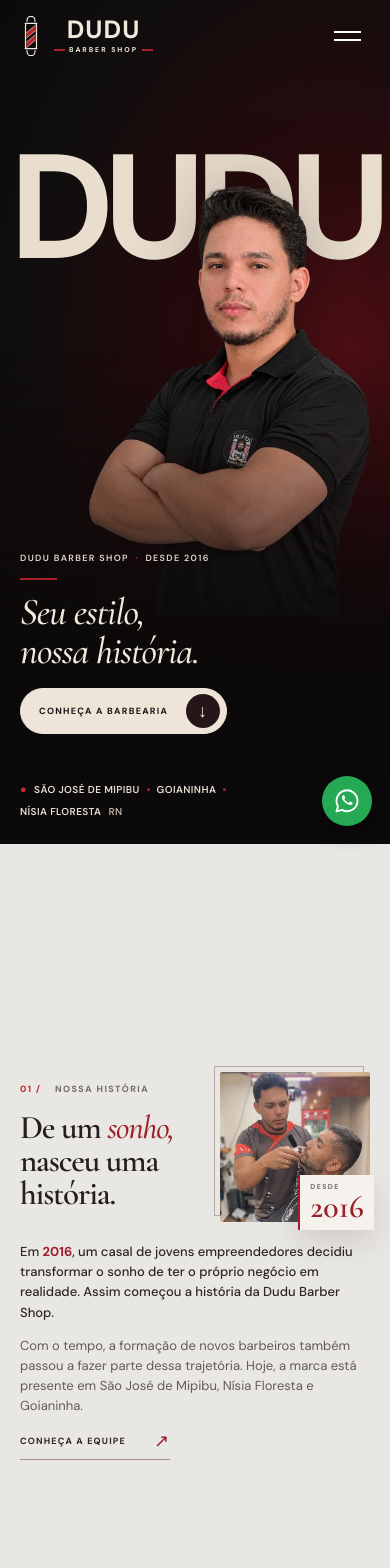
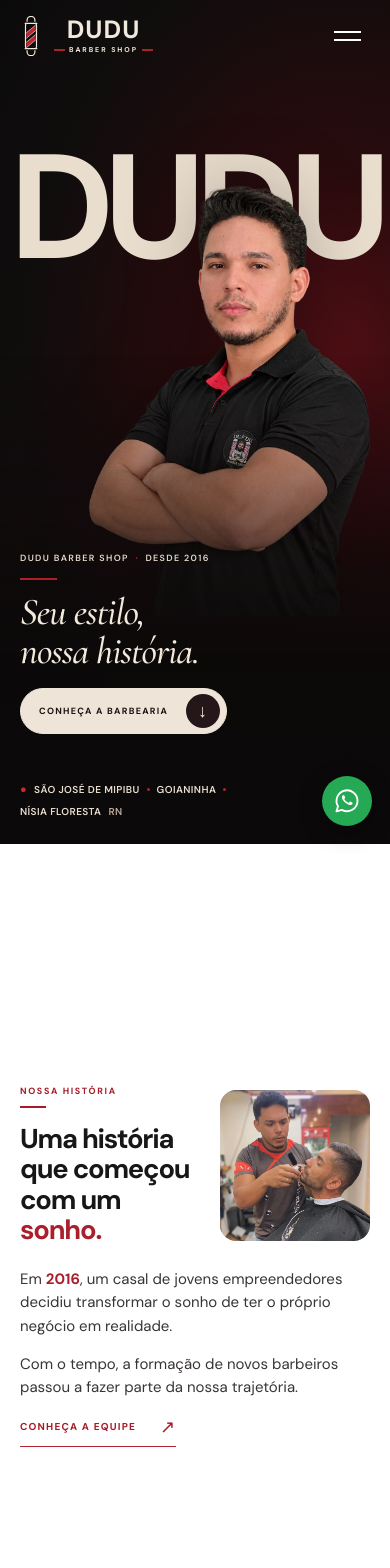
Before and after one commit to DiegoCarvalho-dev/Barbearia-Dudu, a React (Vite) app: page / in a window 390 px wide. Shown: the top 1568 px of the page. Built offline with nearby package versions, Linux system fonts and the light colour scheme.

Commit message:
style: atualiza direcao visual da historia

```diff
--- a/src/main.jsx
+++ b/src/main.jsx
@@ -83,12 +83,11 @@ function App() {
 
       <section className="story section-light" id="historia" tabIndex="-1" ref={storyRef} aria-labelledby="story-title">
         <div className="wrap story-grid">
-          <div className="story-heading"><p className="section-label"><span>01 /</span> NOSSA HISTÓRIA</p><h2 id="story-title">De um <em>sonho,</em><br />nasceu uma história.</h2></div>
+          <div className="story-heading"><p className="section-label">NOSSA HISTÓRIA</p><h2 id="story-title">Uma história que começou com um <em className="story-highlight">sonho.</em></h2></div>
           <figure className="story-visual">
             <img src="/images/dudu-historia.webp" alt="Dudu aparando a barba de um cliente na barbearia" width="1170" height="1180" loading="lazy" decoding="async" />
-            <figcaption className="story-year"><span>DESDE</span><strong>2016</strong></figcaption>
           </figure>
-          <div className="story-copy"><p className="story-intro">Em <strong>2016</strong>, um casal de jovens empreendedores decidiu transformar o sonho de ter o próprio negócio em realidade. Assim começou a história da Dudu Barber Shop.</p><p>Com o tempo, a formação de novos barbeiros também passou a fazer parte dessa trajetória. Hoje, a marca está presente em São José de Mipibu, Nísia Floresta e Goianinha.</p><a className="story-link" href="#equipe">Conheça a equipe <Arrow diagonal /></a></div>
+          <div className="story-copy"><p>Em <strong className="story-highlight">2016</strong>, um casal de jovens empreendedores decidiu transformar o sonho de ter o próprio negócio em realidade.</p><p>Com o tempo, a formação de novos barbeiros passou a fazer parte da <span className="story-trajectory">nossa trajetória.</span></p><a className="story-link" href="#equipe">Conheça a equipe <Arrow diagonal /></a></div>
         </div>
       </section>
 
--- a/src/story.css
+++ b/src/story.css
@@ -1,75 +1,161 @@
-@import url('https://fonts.googleapis.com/css2?family=Cormorant+Garamond:ital,wght@0,600;1,500&display=swap');
+.story {
+  background: #fff;
+  color: #171717;
+}
 
-.story{background:#e9e7e3;color:#241e1e}
-.story-grid{display:grid;grid-template-columns:minmax(0,.95fr) minmax(0,1fr);grid-template-rows:auto auto;column-gap:clamp(48px,7vw,112px);row-gap:0;align-items:center}
-.story-heading{grid-column:2;grid-row:1;align-self:end}
-.story .section-label{margin-bottom:clamp(20px,3svh,34px);color:#716b69}
-.story h2{font-family:'Cormorant Garamond',Georgia,serif;font-weight:600;font-size:clamp(50px,5vw,76px);line-height:.98;letter-spacing:-.035em}
-.story h2 em{font-weight:500;font-style:italic;color:#9c202a}
-.story-visual{grid-column:1;grid-row:1 / 3;position:relative;width:min(100%,560px);aspect-ratio:1;margin:0;align-self:center}
-.story-visual::before{content:'';position:absolute;inset:-12px 12px 12px -12px;border:1px solid #b7aaa5;pointer-events:none}
-.story-visual img{display:block;position:relative;width:100%;height:100%;object-fit:cover;object-position:center;border-radius:2px;filter:saturate(.88)}
-.story-year{position:absolute;right:-22px;bottom:22px;display:flex;flex-direction:column;gap:4px;background:#f5f2ed;border-left:3px solid #a51c28;padding:17px 22px;box-shadow:0 12px 30px #21151520}
-.story-year span{font:700 9px/1 'DM Sans',sans-serif;letter-spacing:.2em;color:#766a67}
-.story-year strong{font:600 clamp(39px,4vw,59px)/.9 'Cormorant Garamond',Georgia,serif;color:#9c202a}
-.story-copy{grid-column:2;grid-row:2;align-self:start;padding-top:clamp(24px,3.5svh,38px);max-width:580px;color:#625b58;font:400 clamp(14px,1.12vw,16px)/1.75 'DM Sans',sans-serif}
-.story-copy p{margin:0 0 18px}
-.story-copy .story-intro{color:#2d2726;font-weight:500}
-.story-copy strong{font-weight:700;color:#9c202a}
-.story-link{display:inline-flex;align-items:center;gap:28px;margin-top:8px;padding:0 0 12px;border-bottom:1px solid #a98f8a;color:#312726;font:700 10px/1 'DM Sans',sans-serif;letter-spacing:.13em;text-transform:uppercase;transition:color .25s,border-color .25s}
-.story-link .arrow{color:#9c202a;transition:transform .25s}
-.story-link:hover{color:#9c202a;border-color:#9c202a}
-.story-link:hover .arrow{transform:translate(3px,-3px)}
-@media (prefers-reduced-motion:no-preference){
-  .story.reveal-pending .story-heading,.story.reveal-pending .story-copy,.story.reveal-pending .story-visual{opacity:0}
-  .story.is-revealed .story-heading{animation:story-from-right .95s .1s ease-out backwards}
-  .story.is-revealed .story-copy{animation:story-from-right .95s .25s ease-out backwards}
-  .story.is-revealed .story-visual{animation:story-from-left 1s .1s ease-out backwards}
+.story-grid {
+  display: grid;
+  grid-template-columns: minmax(0, 1fr) minmax(0, 1fr);
+  grid-template-rows: auto auto;
+  column-gap: clamp(48px, 7vw, 112px);
+  row-gap: 0;
+  align-items: center;
 }
-@keyframes story-from-left{from{opacity:0;transform:translateX(-42px)}to{opacity:1;transform:translateX(0)}}
-@keyframes story-from-right{from{opacity:0;transform:translateX(42px)}to{opacity:1;transform:translateX(0)}}
-@media(max-width:900px){
-  .story-grid{column-gap:clamp(28px,5vw,48px)}
-  .story h2{font-size:clamp(42px,6vw,58px)}
-  .story-copy{font-size:14px;line-height:1.65}
-  .story-year{right:-14px;bottom:14px;padding:12px 16px}
+
+.story-heading { grid-column: 2; grid-row: 1; align-self: end; }
+.story .section-label {
+  margin-bottom: clamp(22px, 3.5svh, 38px);
+  color: #a51c28;
+  font-size: 11px;
+  letter-spacing: .18em;
 }
-@media(max-width:640px){
-  .story-grid{grid-template-columns:minmax(0,1fr) minmax(110px,43%);grid-template-rows:auto auto;gap:20px 14px}
-  .story-heading{grid-column:1;grid-row:1;align-self:center}
-  .story-visual{grid-column:2;grid-row:1;width:100%}
-  .story-copy{grid-column:1 / -1;grid-row:2;max-width:none;padding:0;font-size:13px;line-height:1.55}
-  .story .section-label{font-size:9px;margin-bottom:16px;letter-spacing:.16em}
-  .story h2{font-size:clamp(33px,8.4vw,45px);line-height:1}
-  .story-visual::before{inset:-6px 6px 6px -6px}
-  .story-year{right:-4px;bottom:-8px;padding:8px 10px;gap:3px;border-left-width:2px}
-  .story-year span{font-size:7px}
-  .story-year strong{font-size:32px}
-  .story-copy p{margin-bottom:13px}
-  .story-link{margin-top:3px;padding-bottom:9px;font-size:9px}
+.story .section-label::after {
+  content: '';
+  display: block;
+  width: 34px;
+  height: 2px;
+  margin-top: 12px;
+  background: #a51c28;
 }
-@media(max-height:600px) and (min-width:641px){
-  .story-visual{width:min(100%,calc(100svh - 90px))}
-  .story h2{font-size:clamp(36px,8svh,48px)}
-  .story .section-label{margin-bottom:12px}
-  .story-copy{padding-top:15px;font-size:13px;line-height:1.5}
-  .story-copy p{margin-bottom:10px}
+.story h2 {
+  max-width: 650px;
+  font-family: 'DM Sans', Arial, sans-serif;
+  font-weight: 700;
+  font-size: clamp(45px, 4.5vw, 68px);
+  line-height: 1.12;
+  letter-spacing: -.045em;
 }
-@media(max-height:620px) and (max-width:640px){
-  .story-grid{gap:13px 12px}
-  .story h2{font-size:clamp(29px,8vw,35px)}
-  .story .section-label{margin-bottom:10px}
-  .story-copy{font-size:12px;line-height:1.45}
-  .story-copy p{margin-bottom:9px}
+.story h2 em { font-style: normal; font-weight: inherit; }
+.story-highlight { color: #ab1e2b; }
+.story-highlight, .story-trajectory {
+  display: inline-block;
+  transition: color .25s ease, transform .25s ease, text-shadow .25s ease;
 }
-@media(max-width:640px) and (max-height:500px) and (orientation:landscape){
-  .story-grid{grid-template-columns:minmax(0,1fr) minmax(110px,38%);grid-template-rows:auto auto;gap:10px 18px}
-  .story-heading{grid-column:1;grid-row:1;align-self:end}
-  .story-visual{grid-column:2;grid-row:1 / 3;align-self:center}
-  .story-year{left:-6px;right:auto;bottom:-8px}
-  .story-copy{grid-column:1;grid-row:2;font-size:11px;line-height:1.35}
-  .story h2{font-size:clamp(29px,7svh,36px)}
-  .story .section-label{margin-bottom:8px}
-  .story-copy p{margin-bottom:7px}
+.story-visual {
+  grid-column: 1;
+  grid-row: 1 / 3;
+  width: min(100%, 590px);
+  aspect-ratio: 1;
+  margin: 0;
+  align-self: center;
 }
-@media(prefers-reduced-motion:reduce){.story-link,.story-link .arrow{transition:none}}
+.story-visual img {
+  display: block;
+  width: 100%;
+  height: 100%;
+  object-fit: cover;
+  object-position: center;
+  border-radius: 24px;
+}
+.story-copy {
+  grid-column: 2;
+  grid-row: 2;
+  align-self: start;
+  padding-top: clamp(22px, 3.4svh, 36px);
+  max-width: 600px;
+  color: #393536;
+  font: 400 clamp(16px, 1.3vw, 19px)/1.65 'DM Sans', Arial, sans-serif;
+}
+.story-copy p { margin: 0 0 20px; }
+.story-copy strong { font-weight: 700; }
+.story-link {
+  display: inline-flex;
+  align-items: center;
+  gap: 24px;
+  margin-top: 8px;
+  padding: 0 0 12px;
+  border-bottom: 1px solid #ad2631;
+  color: #a51c28;
+  font: 700 11px/1 'DM Sans', Arial, sans-serif;
+  letter-spacing: .12em;
+  text-transform: uppercase;
+  transition: color .25s ease, border-color .25s ease, gap .25s ease;
+}
+.story-link .arrow { transition: transform .25s ease; }
+@media (hover: hover) {
+  .story-highlight:hover, .story-trajectory:hover {
+    color: #d12635;
+    transform: translateY(-2px);
+    text-shadow: 0 4px 12px #a51c2824;
+  }
+  .story-link:hover { color: #d12635; border-color: #d12635; gap: 30px; }
+  .story-link:hover .arrow { transform: translate(3px, -3px); }
+}
+@media (prefers-reduced-motion: no-preference) {
+  .story.reveal-pending .story-heading,
+  .story.reveal-pending .story-copy,
+  .story.reveal-pending .story-visual { opacity: 0; }
+  .story.is-revealed .story-heading { animation: story-from-right .95s .1s ease-out backwards; }
+  .story.is-revealed .story-copy { animation: story-from-right .95s .25s ease-out backwards; }
+  .story.is-revealed .story-visual { animation: story-from-left 1s .1s ease-out backwards; }
+}
+@keyframes story-from-left {
+  from { opacity: 0; transform: translateX(-42px); }
+  to { opacity: 1; transform: translateX(0); }
+}
+@keyframes story-from-right {
+  from { opacity: 0; transform: translateX(42px); }
+  to { opacity: 1; transform: translateX(0); }
+}
+@media (max-width: 900px) {
+  .story-grid { column-gap: clamp(28px, 5vw, 48px); }
+  .story h2 { font-size: clamp(36px, 5vw, 48px); }
+  .story-copy { font-size: 16px; line-height: 1.6; }
+}
+@media (max-width: 640px) {
+  .story-grid {
+    grid-template-columns: minmax(0, 1fr) minmax(110px, 43%);
+    grid-template-rows: auto auto;
+    gap: 22px 16px;
+  }
+  .story-heading { grid-column: 1; grid-row: 1; align-self: center; }
+  .story-visual { grid-column: 2; grid-row: 1; width: 100%; }
+  .story-visual img { border-radius: 16px; }
+  .story-copy { grid-column: 1 / -1; grid-row: 2; max-width: none; padding: 0; font-size: 15px; line-height: 1.55; }
+  .story .section-label { font-size: 9px; margin-bottom: 16px; }
+  .story .section-label::after { width: 26px; margin-top: 9px; }
+  .story h2 { font-size: clamp(27px, 7vw, 40px); line-height: 1.12; }
+  .story-copy p { margin-bottom: 15px; }
+  .story-link { margin-top: 4px; padding-bottom: 10px; font-size: 10px; }
+}
+@media (max-height: 600px) and (min-width: 641px) {
+  .story-visual { width: min(100%, calc(100svh - 90px)); }
+  .story h2 { font-size: clamp(32px, 7svh, 44px); }
+  .story .section-label { margin-bottom: 12px; }
+  .story-copy { padding-top: 15px; font-size: 14px; line-height: 1.5; }
+  .story-copy p { margin-bottom: 10px; }
+}
+@media (max-height: 620px) and (max-width: 640px) {
+  .story-grid { gap: 14px 12px; }
+  .story h2 { font-size: clamp(25px, 7vw, 32px); }
+  .story .section-label { margin-bottom: 10px; }
+  .story-copy { font-size: 14px; line-height: 1.45; }
+  .story-copy p { margin-bottom: 10px; }
+}
+@media (max-width: 640px) and (max-height: 500px) and (orientation: landscape) {
+  .story-grid {
+    grid-template-columns: minmax(0, 1fr) minmax(110px, 38%);
+    grid-template-rows: auto auto;
+    gap: 9px 18px;
+  }
+  .story-heading { grid-column: 1; grid-row: 1; align-self: end; }
+  .story-visual { grid-column: 2; grid-row: 1 / 3; align-self: center; }
+  .story-copy { grid-column: 1; grid-row: 2; font-size: 12px; line-height: 1.35; }
+  .story h2 { font-size: clamp(25px, 7svh, 31px); }
+  .story .section-label { margin-bottom: 8px; }
+  .story-copy p { margin-bottom: 7px; }
+}
+@media (prefers-reduced-motion: reduce) {
+  .story-highlight, .story-trajectory, .story-link, .story-link .arrow { transition: none; }
+  .story-highlight:hover, .story-trajectory:hover, .story-link:hover .arrow { transform: none; }
+}
```
Also changed, not shown: tests/hero-motion.browser.mjs (+23 -0 lines), 1 other file (tests, documents, lock files or other folders).
